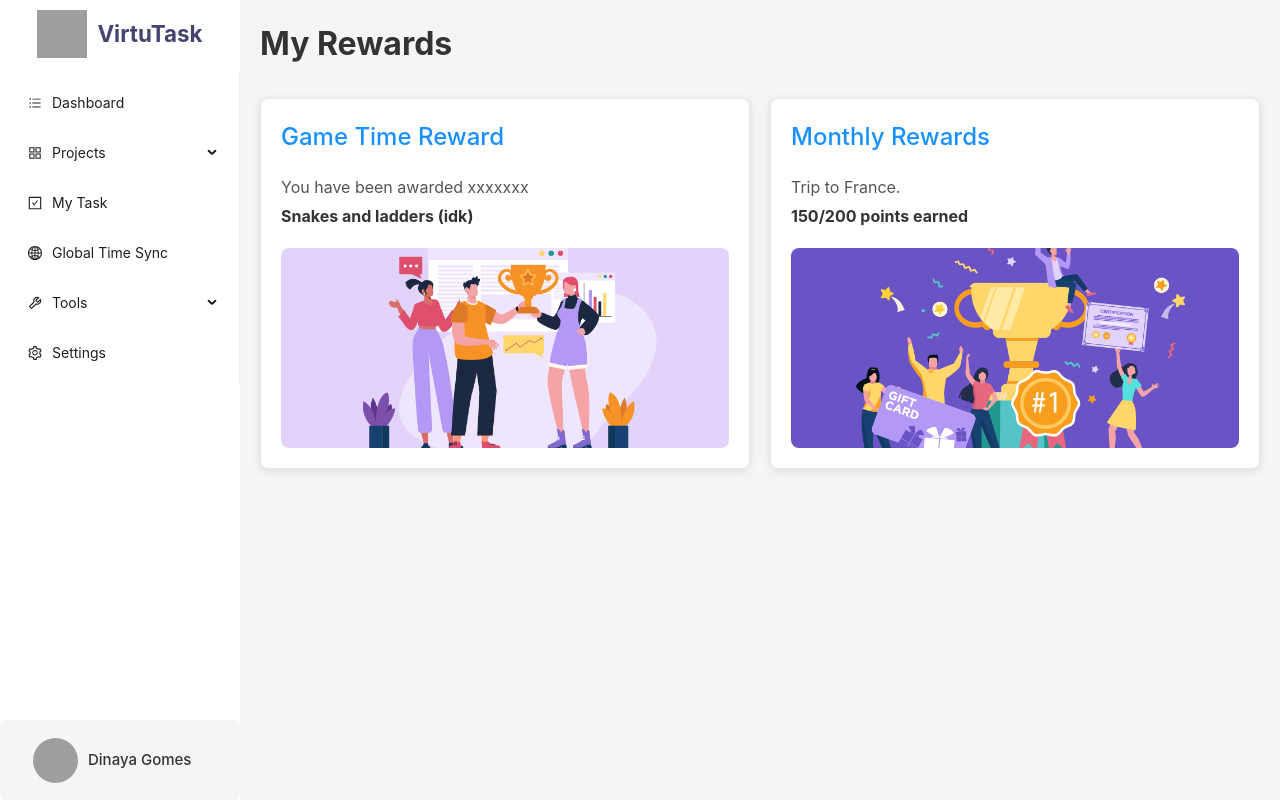
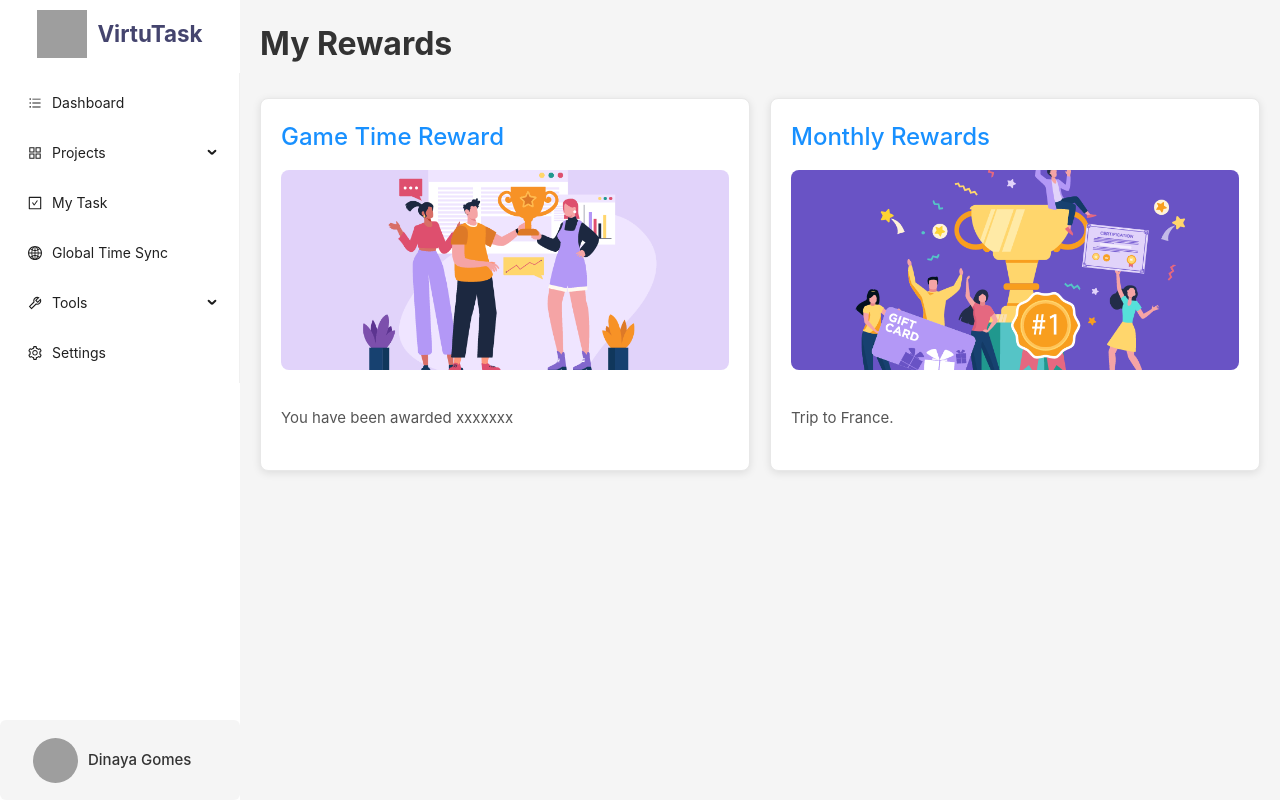
Before and after one commit to binubandara/virtuTask-app, a React (Vite) app in the folder frontend/: page /pane/rewards in a window 1280 px wide. Built offline with nearby package versions, Linux system fonts and the light colour scheme; grey boxes are pictures that could not be loaded.

Commit message:
Updated rewards.css

```diff
--- a/frontend/src/components/rewardsPage/Rewards.css
+++ b/frontend/src/components/rewardsPage/Rewards.css
@@ -45,7 +45,7 @@
 
   .tile-data {
     margin-bottom: 15px;
-    font-size: 1rem;
+    font-size: 15px;
     color: #555;
   }
 
@@ -66,6 +66,7 @@
     display: flex;
     align-items: center;
     justify-content: center;
+    margin-bottom: 2rem;
   }
 
   .tile-image {
--- a/frontend/src/components/rewardsPage/Rewards.jsx
+++ b/frontend/src/components/rewardsPage/Rewards.jsx
@@ -1,19 +1,17 @@
 import React from 'react';
 import './Rewards.css';
-import reward1 from '../../assets/reward1.png'; // Import the first image
-import reward2 from '../../assets/reward2.png'; // Import the second image
+import reward1 from '../../assets/reward1.png';
+import reward2 from '../../assets/reward2.png';
 
 const Rewards = () => {
   const gameTimeData = {
     title: "Game Time Reward",
-    description: "You have been awarded xxxxxxx",
-    progress: "Snakes and ladders (idk)",
+    progress: "You have been awarded xxxxxxx",
   };
 
   const monthlyData = {
     title: "Monthly Rewards",
-    description: "Trip to France.",
-    progress: "150/200 points earned",
+    progress: "Trip to France.",
   };
 
   return (
@@ -23,23 +21,21 @@ const Rewards = () => {
       <div className="tiles-container">
         <div className="reward-tile">
           <h2 className="tile-heading">{gameTimeData.title}</h2>
-          <div className="tile-data">
-            <p>{gameTimeData.description}</p>
-            <p><strong>{gameTimeData.progress}</strong></p>
-          </div>
           <div className="image-placeholder">
             <img src={reward1} alt="Game Time Reward" className="tile-image" />
+          </div>
+          <div className="tile-data">
+            <p>{gameTimeData.progress}</p>
           </div>
         </div>
 
         <div className="reward-tile">
           <h2 className="tile-heading">{monthlyData.title}</h2>
-          <div className="tile-data">
-            <p>{monthlyData.description}</p>
-            <p><strong>{monthlyData.progress}</strong></p>
-          </div>
           <div className="image-placeholder">
             <img src={reward2} alt="Monthly Rewards" className="tile-image" />
+          </div>
+          <div className="tile-data">
+            <p>{monthlyData.progress}</p>
           </div>
         </div>
       </div>
```
